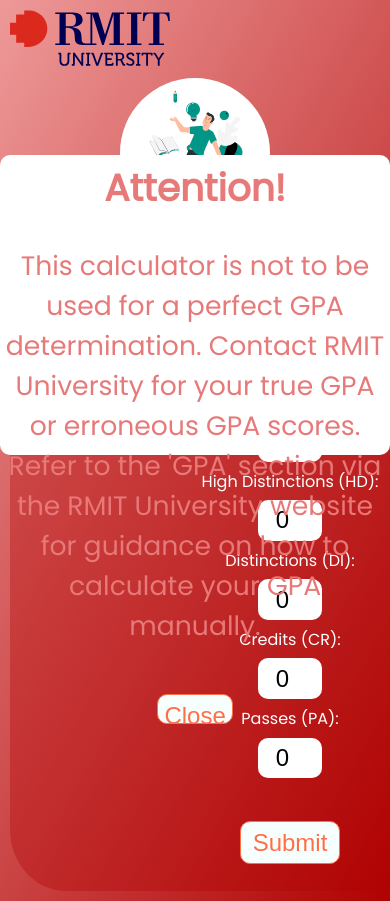
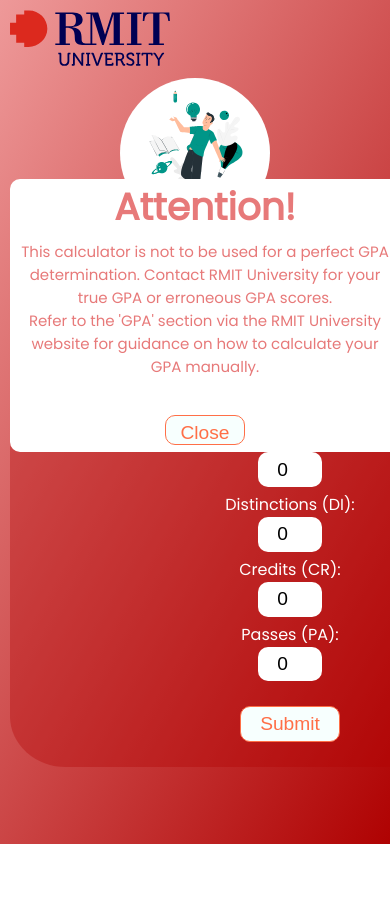
Before and after one commit to acancerouscake/RMIT-GPA-Calculator, a React (Create React App) app: page / in a window 390 px wide. Shown: the top 901 px of the page. After the commit the page ends 844 px from the top, so only its background shows below. Built offline with nearby package versions, Linux system fonts and the light colour scheme.

Commit message:
CSS changes for mobile

```diff
--- a/src/App.css
+++ b/src/App.css
@@ -43,7 +43,7 @@
 
   .popup-inner{
     max-width: 300px;
-    max-height: 400px;
+    max-height: 500px;
     padding-top: 0px;
   }
 
@@ -81,12 +81,16 @@
   font-size: 1rem;
   }
 
+  .close-btn{
+    padding-bottom: 5px;
+  }
+
   .popup{
   font-size: 1rem;
   }
   .popup-inner{
   max-width: 300px;
-  max-height: 400px;
+  max-height: 500px;
   padding-top: 0px;
   }
 
@@ -94,16 +98,13 @@
   padding: 5px;
 
   }
-
   .inner-results h3{
   font-size: 50px;
   top: -150px;
   margin-bottom: -100px;
   }
 
-
 }
-
 
 /** APP.JS **/
 .gpa_calc_title{
@@ -111,7 +112,7 @@
   display: flex;
   justify-content: center;
   align-items: center;
-  font-size: 2rem;
+  font-size: 1.5rem;
 
 }
 
@@ -147,11 +148,9 @@
 .gpa-form p{
   align-items: center;
   text-align: center;
-  padding: 15px;
 }
 
 form {
-  min-height: 15vh;
   display: flex;
   justify-content: center;
   align-items: center;
@@ -161,11 +160,10 @@
 form input,
 form button, .close-btn {
   padding: 0.4rem;
-  margin: 0.4rem;
-  font-size: 1.5rem;
+  font-size: 1.2rem;
   border: none;
   background: white;
-  margin-bottom: 7px;
+  margin-bottom: 5px;
   border-radius: 10px;
 }
 
@@ -175,7 +173,7 @@
 }
 
 form button, .close-btn {
-  margin-top: 1.5em;
+  margin-top: 1em;
   color: #ff6f47;
   background: #f7fffe;
   cursor: pointer;
@@ -198,40 +196,10 @@
   opacity: 0;
 }*/
 
-.gpa-container {
-  display: flex;
-  justify-content: center;
-  align-items: center;
-}
-
-.gpa-list {
-  min-width: 30%;
-  list-style: none;
-}
-
-.gpa {
-  margin: 0.5rem;
-  background: white;
-  font-size: 1.5rem;
-  color: black;
-  display: flex;
-  justify-content: space-between;
-  align-items: center;
-  transition: all 1s ease;
-}
-
-.gpa li {
-  flex: 1;
-}
-
-.gpa-item {
-  padding: 0rem 0.5rem;
-}
 
 
 /** Popup.js **/
 .popup{
-  min-height: 2vh;
   display: flex;
   flex-direction: column;
   justify-content: center;
@@ -239,8 +207,6 @@
   font-size: 2rem;
   text-align: center;
   position:fixed;
-  top:0;
-  left:0;
   width:100%;
   height:70vh;
   z-index: 10;
@@ -251,21 +217,19 @@
 .popup-inner{
   border-radius: 10px;
   position: relative;
-  padding: 5px;
-  max-height: 300px;
+  max-height: 500px;
   max-width:700px;
   background-color: #ffffff;
   color: rgb(231, 121, 121);
 }
 
 .popup-inner p{
-  padding-top: 30px;
-  font-size: smaller;
+  padding: 5px;
+  font-size: 15px;
 }
 
 /* Results.js */
 .results-gpa {
-  min-height: 2vh;
   display: flex;
   flex-direction: column;
   justify-content: center;
@@ -312,12 +276,12 @@
 
 /* Misc */
 .close-btn {
-  margin-top: 3rem;
+  margin-top: 2rem;
   color: #ff6f47;
   background: #f7fffe;
   cursor: pointer;
   transition: all 0.3s ease;
-  width: 20%;
+  width: 80px;
   height: 30px;
 }
 
```
Lines whose indentation alone changed are shown as unchanged.
